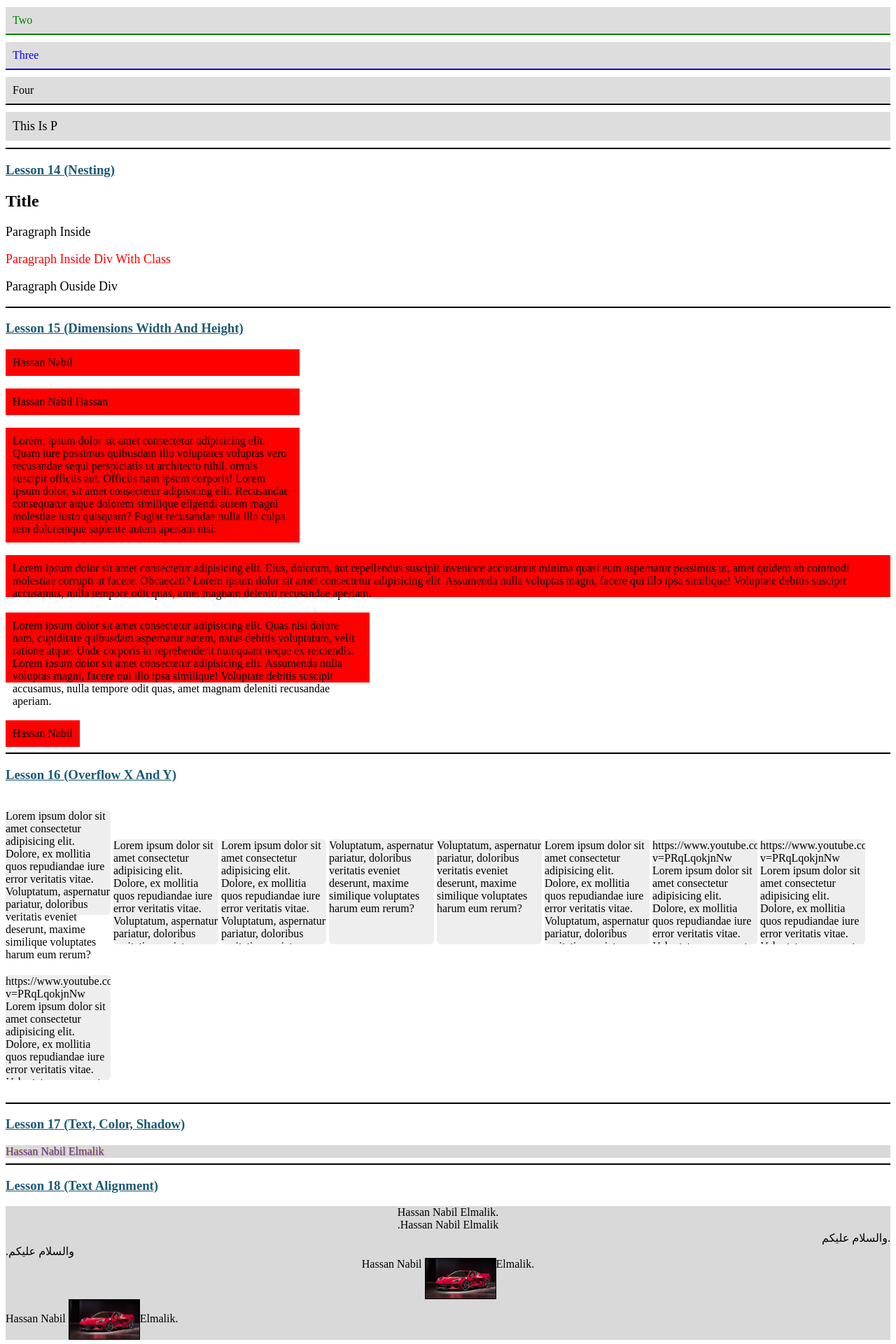
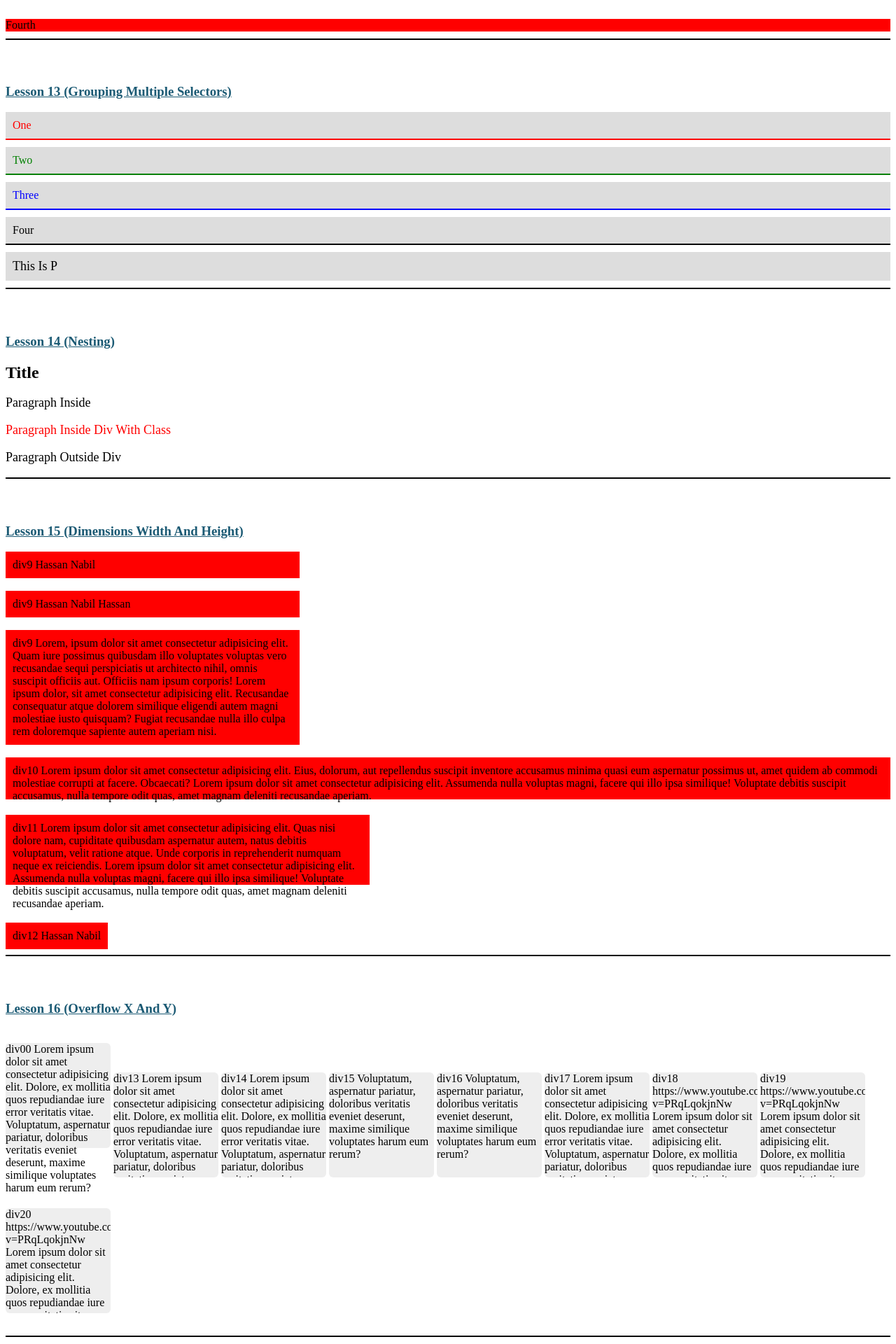
Before and after one commit to HassanElmalik/Voyager1, a PHP site: page /CSS_PROJECT/index.html in a window 1280 px wide. Shown: the part 4160-6080 px from the top of the page at 70% size. Run offline with PHP 8.4, Linux system fonts and the light colour scheme.

Commit message:
review CSS_PROJECT

```diff
--- a/ProgrammingWithElzero/CSS_PROJECT/index.html
+++ b/ProgrammingWithElzero/CSS_PROJECT/index.html
@@ -158,42 +160,70 @@ color:rgb(241, 139, 6);
         <p>Paragraph Inside</p>
         <p class="special1">Paragraph Inside Div With Class</p>
     </div>
-    <p class="special1">Paragraph Ouside Div</p>
+    <p class="special1">Paragraph Outside Div</p>
     <hr>
 
     <!-- ----------------------------------------------------------------------------------- -->
     <h3><u>Lesson 15 (Dimensions Width And Height)</u></h3>
 
-    <div class="div9">Hassan Nabil</div>
+    <div class="div9">div9 Hassan Nabil</div>
     <br>
     <br>
-    <div class="div9">Hassan Nabil Hassan</div>
+    <div class="div9">div9 Hassan Nabil Hassan</div>
     <br>
     <br>
-    <div class="div9">Lorem, ipsum dolor sit amet consectetur adipisicing elit. Quam iure possimus quibusdam illo voluptates voluptas vero recusandae sequi perspiciatis ut architecto nihil, omnis suscipit officiis aut. Officiis nam ipsum corporis! Lorem ipsum dolor, sit amet consectetur adipisicing elit. Recusandae consequatur atque dolorem similique eligendi autem magni molestiae iusto quisquam? Fugiat recusandae nulla illo culpa rem doloremque sapiente autem aperiam nisi.</div>
+    <div class="div9">div9 Lorem, ipsum dolor sit amet consectetur adipisicing elit. Quam iure possimus quibusdam illo
+        voluptates voluptas vero recusandae sequi perspiciatis ut architecto nihil, omnis suscipit officiis aut.
+        Officiis nam ipsum corporis! Lorem ipsum dolor, sit amet consectetur adipisicing elit. Recusandae consequatur
+        atque dolorem similique eligendi autem magni molestiae iusto quisquam? Fugiat recusandae nulla illo culpa rem
+        doloremque sapiente autem aperiam nisi.</div>
     <br>
     <br>
-    <div class="div10">Lorem ipsum dolor sit amet consectetur adipisicing elit. Eius, dolorum, aut repellendus suscipit inventore accusamus minima quasi eum aspernatur possimus ut, amet quidem ab commodi molestiae corrupti at facere. Obcaecati? Lorem ipsum dolor sit amet consectetur adipisicing elit. Assumenda nulla voluptas magni, facere qui illo ipsa similique! Voluptate debitis suscipit accusamus, nulla tempore odit quas, amet magnam deleniti recusandae aperiam.</div>
+    <div class="div10">div10 Lorem ipsum dolor sit amet consectetur adipisicing elit. Eius, dolorum, aut repellendus suscipit
+        inventore accusamus minima quasi eum aspernatur possimus ut, amet quidem ab commodi molestiae corrupti at
+        facere. Obcaecati? Lorem ipsum dolor sit amet consectetur adipisicing elit. Assumenda nulla voluptas magni,
+        facere qui illo ipsa similique! Voluptate debitis suscipit accusamus, nulla tempore odit quas, amet magnam
+        deleniti recusandae aperiam.</div>
     <br>
     <br>
-    <div class="div11">Lorem ipsum dolor sit amet consectetur adipisicing elit. Quas nisi dolore nam, cupiditate quibusdam aspernatur autem, natus debitis voluptatum, velit ratione atque. Unde corporis in reprehenderit numquam neque ex reiciendis. Lorem ipsum dolor sit amet consectetur adipisicing elit. Assumenda nulla voluptas magni, facere qui illo ipsa similique! Voluptate debitis suscipit accusamus, nulla tempore odit quas, amet magnam deleniti recusandae aperiam.</div>
+    <div class="div11">div11 Lorem ipsum dolor sit amet consectetur adipisicing elit. Quas nisi dolore nam, cupiditate
+        quibusdam aspernatur autem, natus debitis voluptatum, velit ratione atque. Unde corporis in reprehenderit
+        numquam neque ex reiciendis. Lorem ipsum dolor sit amet consectetur adipisicing elit. Assumenda nulla voluptas
+        magni, facere qui illo ipsa similique! Voluptate debitis suscipit accusamus, nulla tempore odit quas, amet
+        magnam deleniti recusandae aperiam.</div>
     <br>
     <br>
-    <div class="div12">Hassan Nabil</div>
+    <div class="div12">div12 Hassan Nabil</div>
     <hr>
 
     <!-- ----------------------------------------------------------------------------------- -->
     <h3><u>Lesson 16 (Overflow X And Y)</u></h3>
 
-    <div class="div00">Lorem ipsum dolor sit amet consectetur adipisicing elit. Dolore, ex mollitia quos repudiandae iure error veritatis vitae. Voluptatum, aspernatur pariatur, doloribus veritatis eveniet deserunt, maxime similique voluptates harum eum rerum?</div>
-    <div class="div13">Lorem ipsum dolor sit amet consectetur adipisicing elit. Dolore, ex mollitia quos repudiandae iure error veritatis vitae. Voluptatum, aspernatur pariatur, doloribus veritatis eveniet deserunt, maxime similique voluptates harum eum rerum?</div>
-    <div class="div14">Lorem ipsum dolor sit amet consectetur adipisicing elit. Dolore, ex mollitia quos repudiandae iure error veritatis vitae. Voluptatum, aspernatur pariatur, doloribus veritatis eveniet deserunt, maxime similique voluptates harum eum rerum?</div>
-    <div class="div15"> Voluptatum, aspernatur pariatur, doloribus veritatis eveniet deserunt, maxime similique voluptates harum eum rerum?</div>
-    <div class="div16"> Voluptatum, aspernatur pariatur, doloribus veritatis eveniet deserunt, maxime similique voluptates harum eum rerum?</div>
-    <div class="div17">Lorem ipsum dolor sit amet consectetur adipisicing elit. Dolore, ex mollitia quos repudiandae iure error veritatis vitae. Voluptatum, aspernatur pariatur, doloribus veritatis eveniet deserunt, maxime similique voluptates harum eum rerum?</div>
-    <div class="div18">https://www.youtube.com/watch?v=PRqLqokjnNw Lorem ipsum dolor sit amet consectetur adipisicing elit. Dolore, ex mollitia quos repudiandae iure error veritatis vitae. Voluptatum, aspernatur pariatur, doloribus veritatis eveniet deserunt, maxime similique voluptates harum eum rerum?</div>
-    <div class="div19">https://www.youtube.com/watch?v=PRqLqokjnNw Lorem ipsum dolor sit amet consectetur adipisicing elit. Dolore, ex mollitia quos repudiandae iure error veritatis vitae. Voluptatum, aspernatur pariatur, doloribus veritatis eveniet deserunt, maxime similique voluptates harum eum rerum?</div>
-    <div class="div20">https://www.youtube.com/watch?v=PRqLqokjnNw Lorem ipsum dolor sit amet consectetur adipisicing elit. Dolore, ex mollitia quos repudiandae iure error veritatis vitae. Voluptatum, aspernatur pariatur, doloribus veritatis eveniet deserunt, maxime similique voluptates harum eum rerum?</div>
+    <div class="div00">div00 Lorem ipsum dolor sit amet consectetur adipisicing elit. Dolore, ex mollitia quos repudiandae
+        iure error veritatis vitae. Voluptatum, aspernatur pariatur, doloribus veritatis eveniet deserunt, maxime
+        similique voluptates harum eum rerum?</div>
+    <div class="div13">div13 Lorem ipsum dolor sit amet consectetur adipisicing elit. Dolore, ex mollitia quos repudiandae
+        iure error veritatis vitae. Voluptatum, aspernatur pariatur, doloribus veritatis eveniet deserunt, maxime
+        similique voluptates harum eum rerum?</div>
+    <div class="div14">div14 Lorem ipsum dolor sit amet consectetur adipisicing elit. Dolore, ex mollitia quos repudiandae
+        iure error veritatis vitae. Voluptatum, aspernatur pariatur, doloribus veritatis eveniet deserunt, maxime
+        similique voluptates harum eum rerum?</div>
+    <div class="div15">div15 Voluptatum, aspernatur pariatur, doloribus veritatis eveniet deserunt, maxime similique
+        voluptates harum eum rerum?</div>
+    <div class="div16">div16 Voluptatum, aspernatur pariatur, doloribus veritatis eveniet deserunt, maxime similique
+        voluptates harum eum rerum?</div>
+    <div class="div17">div17 Lorem ipsum dolor sit amet consectetur adipisicing elit. Dolore, ex mollitia quos repudiandae
+        iure error veritatis vitae. Voluptatum, aspernatur pariatur, doloribus veritatis eveniet deserunt, maxime
+        similique voluptates harum eum rerum?</div>
+    <div class="div18">div18 https://www.youtube.com/watch?v=PRqLqokjnNw Lorem ipsum dolor sit amet consectetur adipisicing
+        elit. Dolore, ex mollitia quos repudiandae iure error veritatis vitae. Voluptatum, aspernatur pariatur,
+        doloribus veritatis eveniet deserunt, maxime similique voluptates harum eum rerum?</div>
+    <div class="div19">div19 https://www.youtube.com/watch?v=PRqLqokjnNw Lorem ipsum dolor sit amet consectetur adipisicing
+        elit. Dolore, ex mollitia quos repudiandae iure error veritatis vitae. Voluptatum, aspernatur pariatur,
+        doloribus veritatis eveniet deserunt, maxime similique voluptates harum eum rerum?</div>
+    <div class="div20">div20 https://www.youtube.com/watch?v=PRqLqokjnNw Lorem ipsum dolor sit amet consectetur adipisicing
+        elit. Dolore, ex mollitia quos repudiandae iure error veritatis vitae. Voluptatum, aspernatur pariatur,
+        doloribus veritatis eveniet deserunt, maxime similique voluptates harum eum rerum?</div>
     <hr>
 
     <!-- ----------------------------------------------------------------------------------- -->
--- a/ProgrammingWithElzero/CSS_PROJECT/master.css
+++ b/ProgrammingWithElzero/CSS_PROJECT/master.css
@@ -122,6 +122,8 @@ h3 {
     .div2 {
         padding: 21.5%;
         margin: 16%;
+        width: 20%;
+        margin: auto;
     }
 
     /* --------------------------------------------------------------------------------- */
@@ -513,7 +515,7 @@ h3 {
     }
 
     .p3 {
-        border: 2px solid;
+        border: 4px solid;
         border-color: inherit;
         padding: inherit;
     }
@@ -524,7 +526,7 @@ h3 {
     .div35 {
         background-color: #d9d9d9;
         padding: 10px;
-        font-family:cursive, Arial;
+        font-family: 'cursive', Arial;
     }
 
     .with-ser,
@@ -685,7 +687,7 @@ h3 {
         margin-top:1% ;
     }
 
-    .h3 {
+    h3 {
         margin-top: 5%;
     }
 
```
Also changed, not shown: other parts of ProgrammingWithElzero/CSS_PROJECT/index.html (+77 -40 lines). Lines whose indentation alone changed are shown as unchanged.
